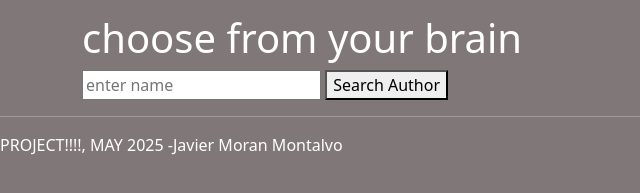
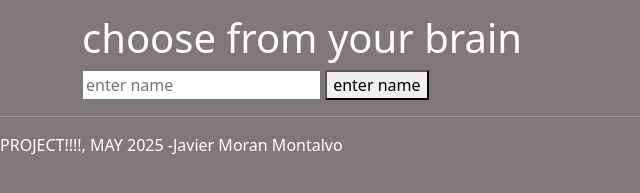
Before and after one commit to javierMorann/project, a plain HTML site: page index.html in a window 1280 px wide. Shown: the part 307-500 px from the top of the page, 0-640 px from the left. Drawn offline with nearby package versions, Linux system fonts and the light colour scheme.

Commit message:
Update index.html

```diff
--- a/index.html
+++ b/index.html
@@ -41,7 +41,7 @@
           <h1>choose from your brain</h1>
 
           <input type="text" id="search" placeholder="enter name">
-          <button onclick="searchAuthor()">Search Author</button>
+          <button onclick="Author()">enter name </button>
 
 
         </div>
@@ -51,7 +51,7 @@
       </div>
     </div>
     <script>
-        async function searchAuthor() {
+        async function Author() {
         const url = 'https://openlibrary.org/search/authors.json?q=' + document.getElementById('search').value;
         const options =
         {
```
